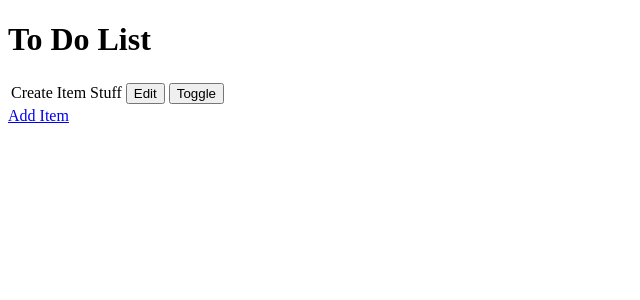
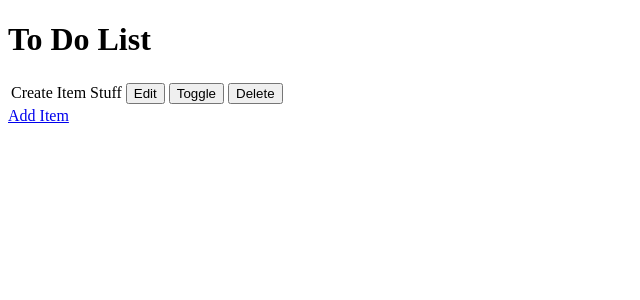
Before and after one commit to rnc-personal/ci-django-walkthrough-1, a Django app: page / in a window 1280 px wide. Shown: the top 300 px of the page, without its empty margins (0-640 px from the left). Run offline with Django 3.2, Linux system fonts and the light colour scheme; data comes from the database, SQL or seed files in the repository; both versions use the stored data as it was after the commit.

Commit message:
crud complete

```diff
--- a/django_todo/urls.py
+++ b/django_todo/urls.py
@@ -23,4 +23,5 @@ urlpatterns = [
     path('add', views.add_item,  name='add'),
     path('edit/<item_id>', views.edit_item,  name='edit'),
     path('toggle/<item_id>', views.toggle_item,  name='toggle'),
+    path('delete/<item_id>', views.delete_item,  name='delete')
 ]
--- a/todo/templates/todo/todo_list.html
+++ b/todo/templates/todo/todo_list.html
@@ -26,6 +26,11 @@
                     <button>Toggle</button>
                 </a>
             </td>
+            <td>
+                <a href="/delete/{{ item.id }}">
+                    <button>Delete</button>
+                </a>
+            </td>
         </tr>
         {% empty %}
         <tr><td>You are all done!</td></tr>
--- a/todo/views.py
+++ b/todo/views.py
@@ -69,3 +69,9 @@ def toggle_item(request, item_id):
     item.done = not item.done
     item.save()
     return redirect('get_todo_list')
+
+
+def delete_item(request, item_id):
+    item = get_object_or_404(Item, id=item_id)
+    item.delete()
+    return redirect('get_todo_list')
```
Also changed, not shown: db.sqlite3.
